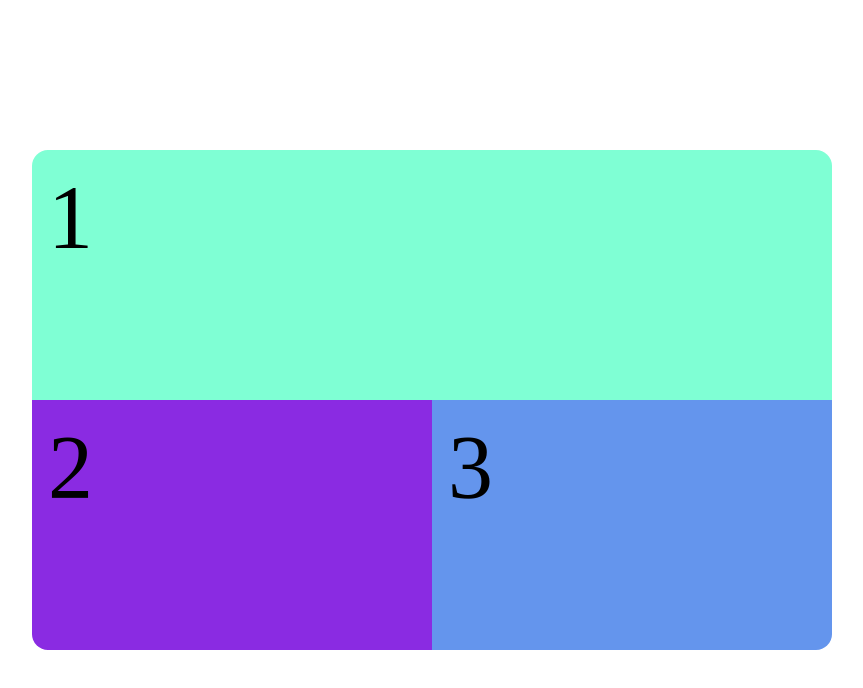
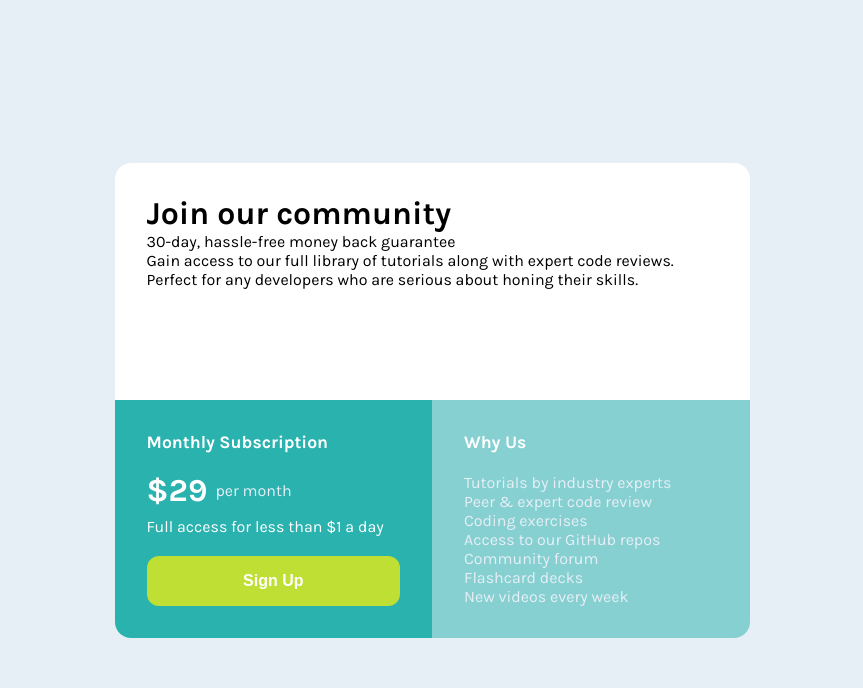
Before and after one commit to otaviohenrique1/single-price-grid-component-master, a plain HTML site: page index.html in a window 1280 px wide. Shown: the whole page, without its empty margins (208-1071 px from the left). Drawn offline with Linux system fonts and the light colour scheme.

Commit message:
commit 2

```diff
--- a/index.html
+++ b/index.html
@@ -7,7 +7,9 @@
   <link rel="icon" type="image/png" sizes="32x32" href="./images/favicon-32x32.png">
 
   <title>Frontend Mentor | Single Price Grid Component</title>
-
+  <link rel="preconnect" href="https://fonts.googleapis.com">
+  <link rel="preconnect" href="https://fonts.gstatic.com" crossorigin>
+  <link href="https://fonts.googleapis.com/css2?family=Karla:wght@400;700&display=swap" rel="stylesheet">
   <link rel="stylesheet" href="styles/reset.css">
   <link rel="stylesheet" href="styles/style.css">
   <!-- Feel free to remove these styles or customise in your own stylesheet 👍 -->
@@ -18,36 +20,34 @@
 </head>
 <body>
   <main>
-    <div class="item item-1">1</div>
-    <div class="item item-2">2</div>
-    <div class="item item-3">3</div>
+    <div class="item item-1">
+      <h1>Join our community</h1>
+      <p>30-day, hassle-free money back guarantee</p>
+      <p>Gain access to our full library of tutorials along with expert code reviews.</p>
+      <p>Perfect for any developers who are serious about honing their skills.</p>
+    </div>
+    <div class="item item-2">
+      <h2 class="item-2__titulo">Monthly Subscription</h2>
+      <div class="item-2__preco">
+        <p><span>&dollar;29</span> per month</p>
+        <p>Full access for less than &dollar;1 a day</p>
+      </div>
+      <button class="item-2__botao">Sign Up</button>
+    </div>
+    <div class="item item-3">
+      <h2 class="item-3__titulo">Why Us</h2>
+      <div class="item-3__info">
+        <p class="item-3__paragrafo">Tutorials by industry experts</p>
+        <p class="item-3__paragrafo">Peer &amp; expert code review</p>
+        <p class="item-3__paragrafo">Coding exercises</p>
+        <p class="item-3__paragrafo">Access to our GitHub repos</p>
+        <p class="item-3__paragrafo">Community forum</p>
+        <p class="item-3__paragrafo">Flashcard decks</p>
+        <p class="item-3__paragrafo">New videos every week</p>
+      </div>
+    </div>
   </main>
-  <!-- Join our community
-
-  30-day, hassle-free money back guarantee
-
-  Gain access to our full library of tutorials along with expert code reviews.
-  Perfect for any developers who are serious about honing their skills.
-
-  Monthly Subscription
-
-  &dollar;29 per month
-
-  Full access for less than &dollar;1 a day
-
-  Sign Up
-
-  Why Us
-
-  Tutorials by industry experts
-  Peer &amp; expert code review
-  Coding exercises
-  Access to our GitHub repos
-  Community forum
-  Flashcard decks
-  New videos every week
-
-  <footer>
+  <!-- <footer>
     <p class="attribution">
       Challenge by <a href="https://www.frontendmentor.io?ref=challenge" target="_blank">Frontend Mentor</a>.
       Coded by <a href="#">Your Name Here</a>.
--- a/styles/style.css
+++ b/styles/style.css
@@ -1,9 +1,10 @@
 :root {
   --cyan: hsl(179, 62%, 43%);
+  --light-cyan: hsla(179, 62%, 43%, 50%);
   --bright-yellow: hsl(71, 73%, 54%);
   --light-gray: hsl(204, 43%, 93%);
   --grayish-blue: hsl(218, 22%, 67%);
-
+  --white: white;
 }
 
 body {
@@ -13,41 +14,88 @@ body {
   width: 100vw;
   height: 100vh;
   font-size: 16px;
+  background-color: var(--light-gray);
+  font-family: 'Karla', sans-serif;
 }
 
 main {
-  width: 800px;
-  height: 500px;
+  width: 635px;
+  height: 475px;
   display: grid;
   grid-template-columns: repeat(2, 1fr);
   grid-template-rows: repeat(2, 1fr);
 }
 
 .item {
-  font-size: 90px;
-  padding: 1rem;
+  padding: 2rem;
 }
 
 .item-1 {
-  background-color: aquamarine;
   /* grid-row-start: 1;
   grid-column-start: 1;
   grid-row-end: 2;
   grid-column-end: 3; */
   grid-area: 1 / 1 / 2 / 3;
   border-radius: 1rem 1rem 0 0;
+  background-color: var(--white);
 }
 
 .item-2 {
-  background-color: blueviolet;
   grid-area: 2 / 1 / 3 / 2;
   border-radius: 0 0 0 1rem;
+  background-color: var(--cyan);
+  display: flex;
+  flex-direction: column;
+  justify-content: space-between;
 }
 
 .item-3 {
-  background-color: cornflowerblue;
   grid-area: 2 / 2 / 3 / 3;
   border-radius: 0 0 1rem 0;
+  background-color: var(--light-cyan);
+  display: flex;
+  flex-direction: column;
+  justify-content: space-between;
+}
+
+.item-2__botao {
+  width: 100%;
+  padding: 1rem;
+  border-radius: 0.75rem;
+  border: 0;
+  background-color: var(--bright-yellow);
+  color: var(--white);
+  font-size: 1rem;
+  font-weight: 700;
+}
+
+.item-2__titulo, .item-3__titulo {
+  font-size: 1.10rem;
+  color: var(--white);
+}
+
+.item-2__preco span {
+  font-size: 2rem;
+  color: var(--white);
+  font-weight: 700;
+}
+
+.item-2__preco p:first-child {
+  display: flex;
+  align-items: center;
+  gap: 0.5rem;
+  font-weight: 400;
+  color: var(--light-gray);
+  margin-bottom: .5rem;
+}
+
+.item-2__preco p:last-child {
+  font-weight: 400;
+  color: var(--white);
+}
+
+.item-3__paragrafo {
+  color: var(--light-gray);
 }
 
 @media screen and (max-width: 600px) {
@@ -58,7 +106,7 @@ main {
 
   main {
     width: 375px;
-    height: 1000px;
+    height: 722px;
     grid-template-columns: 1fr;
     grid-template-rows: repeat(3, 1fr);
   }
```
Also changed, not shown: 1 other file.
